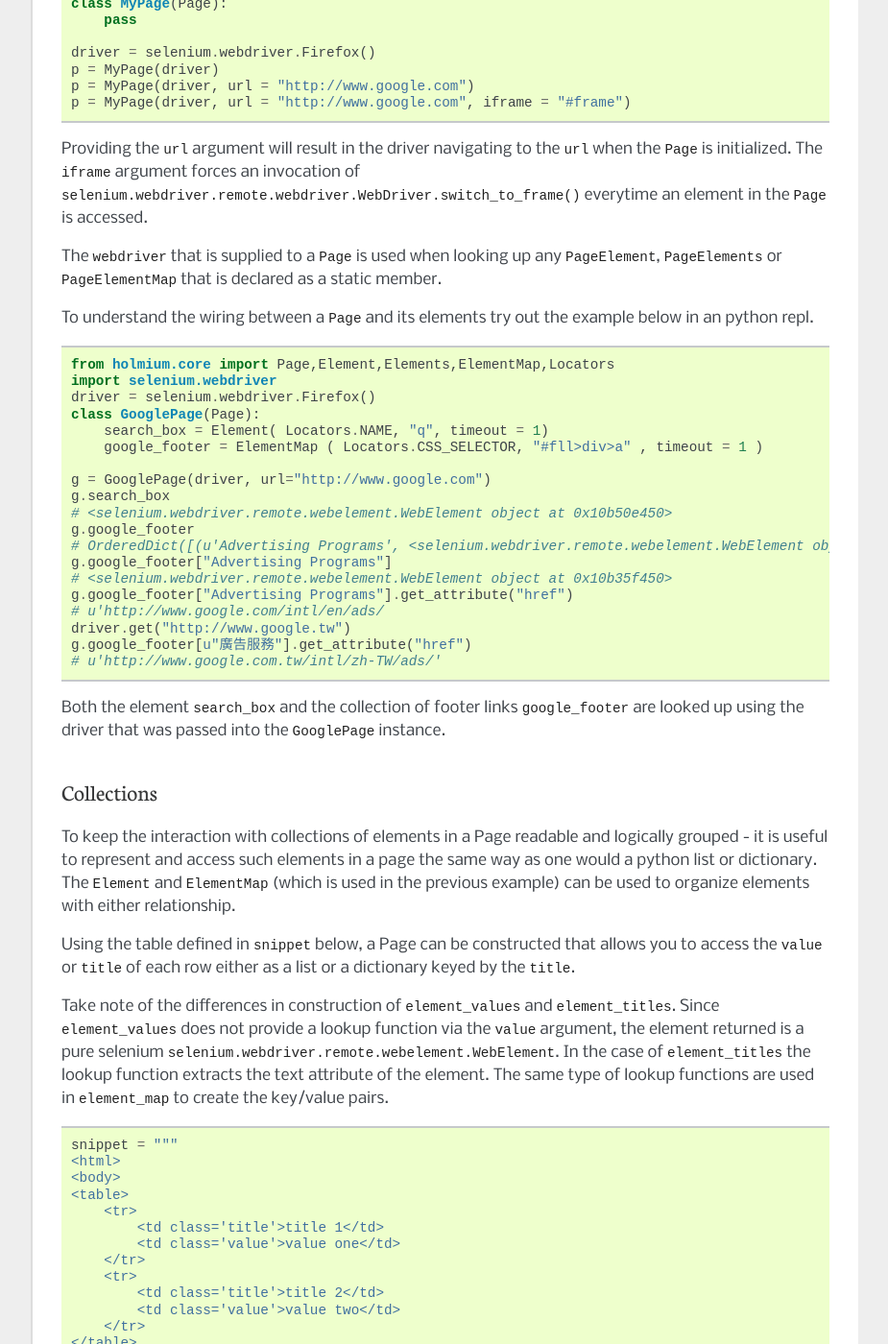
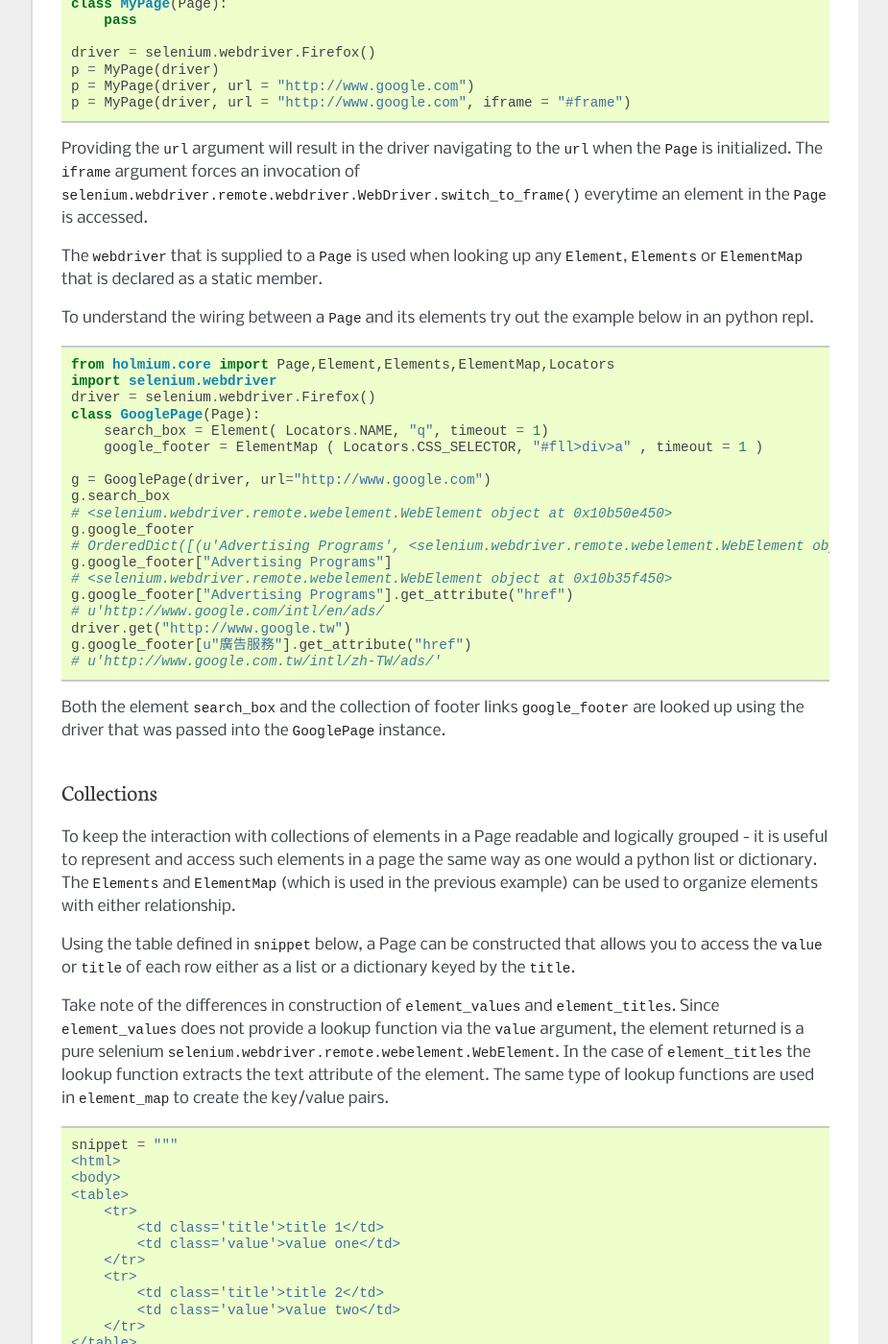
Before and after one commit to alisaifee/holmium.core, a Sphinx documentation site: the page built from doc/source/usage.rst, in a window 1280 px wide and 1400 px high, scrolled down 739 px. Shown: the whole window at 96% size, without its empty margins (198-1123 px from the left). Built offline with Sphinx 7.4.7, drawn with Linux system fonts in a browser that asks for light colours; formulas are drawn with MathJax 3.

Commit message:
tweaks on usage docs

```diff
--- a/doc/source/usage.rst
+++ b/doc/source/usage.rst
@@ -33,7 +33,7 @@ invocation of :meth:`selenium.webdriver.remote.webdriver.WebDriver.switch_to_fra
 everytime an element in the :class:`Page` is accessed.
 
 The ``webdriver`` that is supplied to a :class:`Page` is used when looking up any
-:class:`PageElement`, :class:`PageElements` or :class:`PageElementMap`
+:class:`Element`, :class:`Elements` or :class:`ElementMap`
 that is declared as a static member.
 
 To understand the wiring between a :class:`Page` and its elements try out
@@ -69,7 +69,7 @@ passed into the ``GooglePage`` instance.
 Collections
 ***********
 To keep the interaction with collections of elements in a Page readable and logically grouped - it is useful to represent
-and access such elements in a page the same way as one would a python list or dictionary. The :class:`Element` and :class:`ElementMap`
+and access such elements in a page the same way as one would a python list or dictionary. The :class:`Elements` and :class:`ElementMap`
 (which is used in the previous example) can be used to organize elements with either relationship.
 
 Using the table defined in ``snippet`` below, a Page can be constructed that allows you to access the ``value`` or ``title`` of each
```
